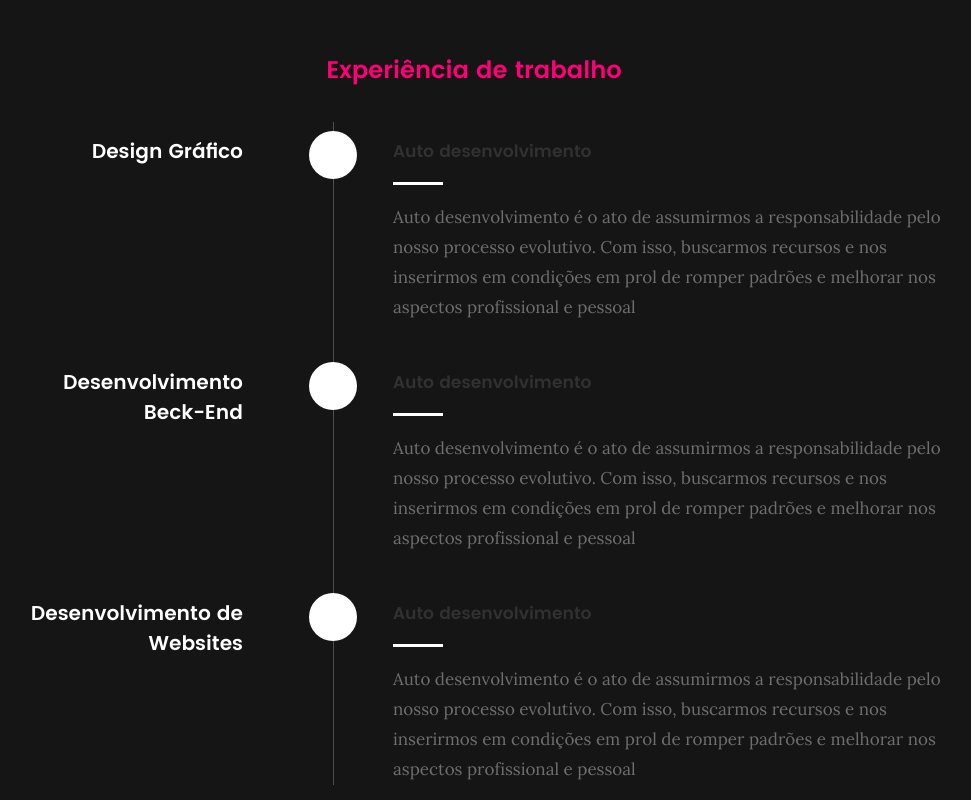
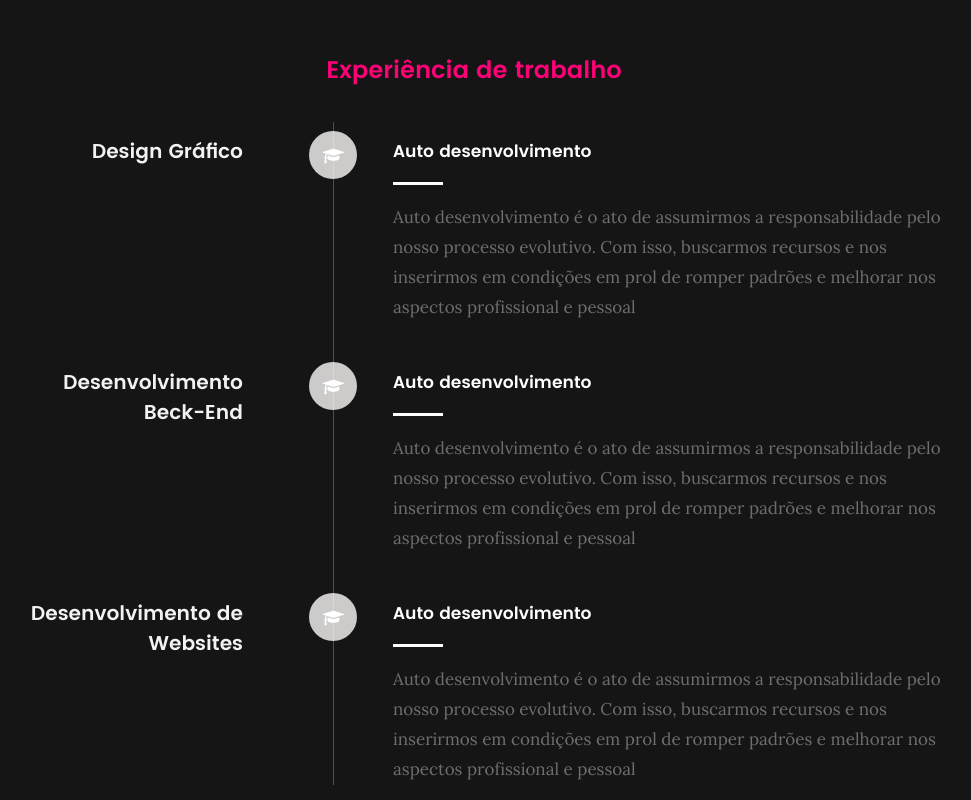
Before and after one commit to elisioMonjane/portifolio, a plain HTML site: page index.html in a window 1280 px wide. Shown: the part 1560-2360 px from the top of the page, without its empty margins (166-1137 px from the left). Drawn offline with Linux system fonts and the light colour scheme; files whose address does not match are found by name.

Commit message:
chore commit

```diff
--- a/css/main.css
+++ b/css/main.css
@@ -1658,7 +1658,7 @@ header .logo a {
 	height: 4.8rem;
 	width: 4.8rem;
 	line-height: 4.8rem;
-	background: #FFFFFF;
+	background: #fcf8f8cc;
 	border-radius: 50%;
 	text-align: center;
 	color: #FFFFFF;
@@ -1681,7 +1681,7 @@ header .logo a {
 }
 #resume .timeline-header h3 {
 	margin-bottom: 0;
-	color: #ffff;
+	color: #fffffff1;
 }
 #resume .timeline-header p {
 	font-family: "poppins-regular", sans-serif;
@@ -1695,16 +1695,18 @@ header .logo a {
 #resume .timeline-content h4 {
 	position: relative;
 	padding-bottom: 1.8rem;
+	color: #FFFFFF;
 }
 #resume .timeline-content h4::after {
 	content: "";
 	display: block;
 	height: 3px;
 	width: 50px;
-	background: #FFFFFF;
+	background: rgb(253, 253, 253);
 	position: absolute;
 	left: 0;
 	bottom: 0;
+
 }
 
 /**
@@ -1783,7 +1785,9 @@ header .logo a {
 		padding-left: 5.5rem;
 	}
 }
-/*
+
+
+/**
  * ===================================================================
  * 13. portfolio - (_layout.scss)
  *
```
